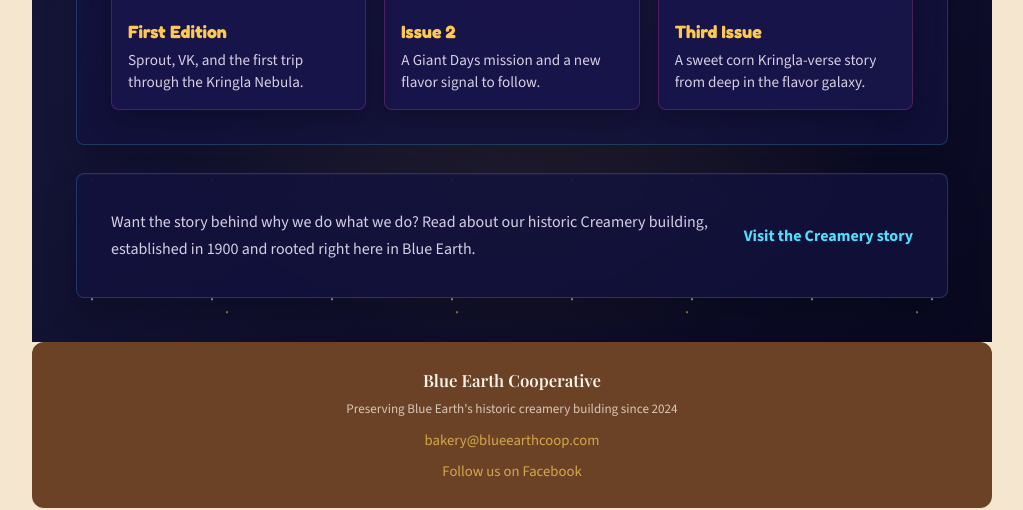
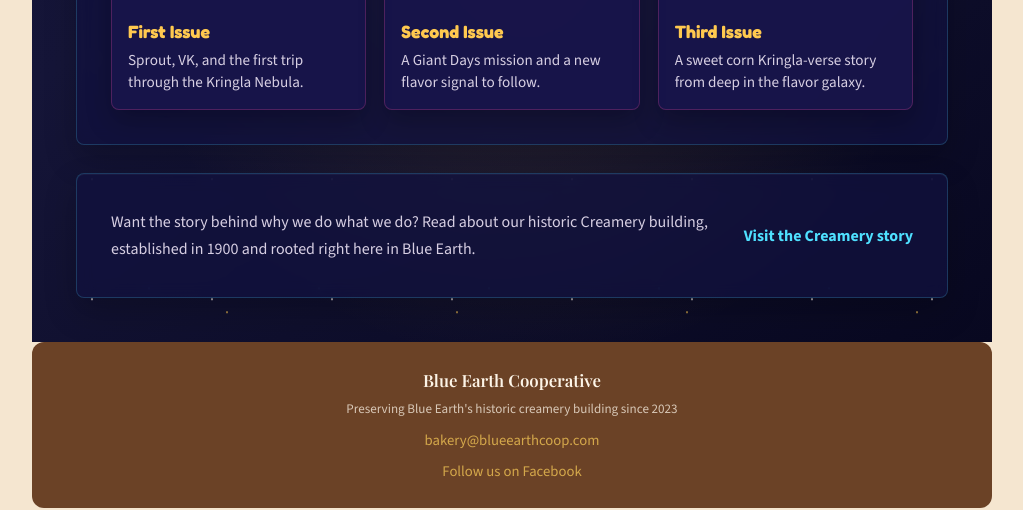
Before and after one commit to blueearthcoop/blueearthcoop.github.io, a Jekyll site: the page built from kringla/index.html, in a window 1280 px wide, cut to the strip 1310-1820 px from the top of the page. Shown: the whole strip, without its empty margins (128-1151 px from the left). Built offline with Jekyll 4.4.1, drawn with Linux system fonts in a browser that asks for light colours.

Commit message:
Update Kringla issue labels and footer year

```diff
--- a/_includes/footer.html
+++ b/_includes/footer.html
@@ -1,6 +1,6 @@
 <footer class="site-footer">
     <p class="footer-name">Blue Earth Cooperative</p>
-    <p class="small">Preserving Blue Earth's historic creamery building since 2024</p>
+    <p class="small">Preserving Blue Earth's historic creamery building since 2023</p>
     <p style="margin-top: 8px;">
         {% unless page.hide_phone %}
         <a href="tel:507-519-0003">507-519-0003</a>
--- a/kringla/index.html
+++ b/kringla/index.html
@@ -395,14 +395,14 @@
             <article class="kv-issue">
                 <img src="/kringla/assets/sprouts-adventures-issue-1.png" alt="Sprout's Adventures first edition cover" onclick="openLightbox(this.src, this.alt)">
                 <div>
-                    <h3>First Edition</h3>
+                    <h3>First Issue</h3>
                     <p>Sprout, VK, and the first trip through the Kringla Nebula.</p>
                 </div>
             </article>
             <article class="kv-issue">
                 <img src="/kringla/assets/sprouts-adventures-issue-2.jpg" alt="Sprout's Adventures issue two art" onclick="openLightbox(this.src, this.alt)">
                 <div>
-                    <h3>Issue 2</h3>
+                    <h3>Second Issue</h3>
                     <p>A Giant Days mission and a new flavor signal to follow.</p>
                 </div>
             </article>
```
